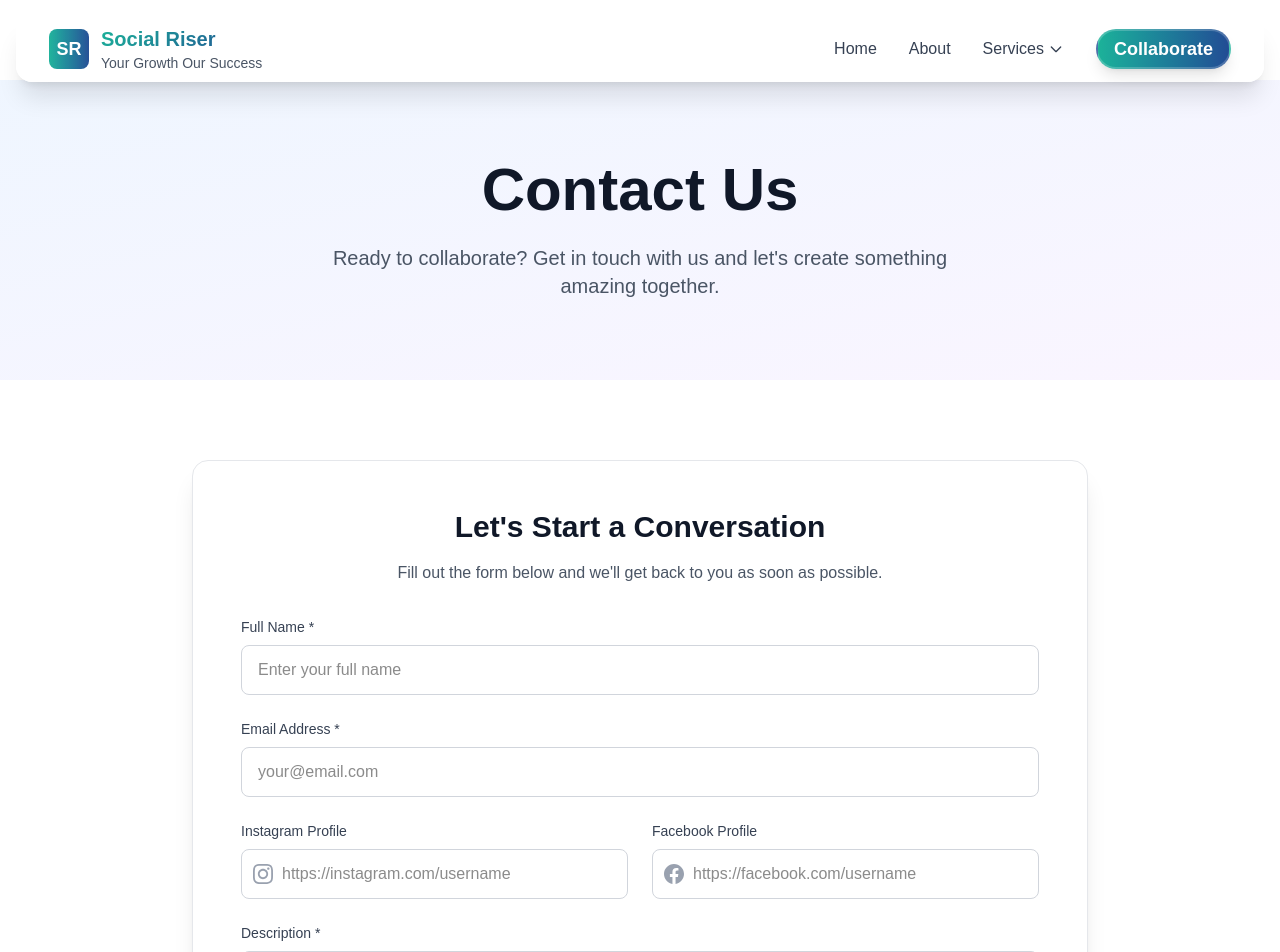
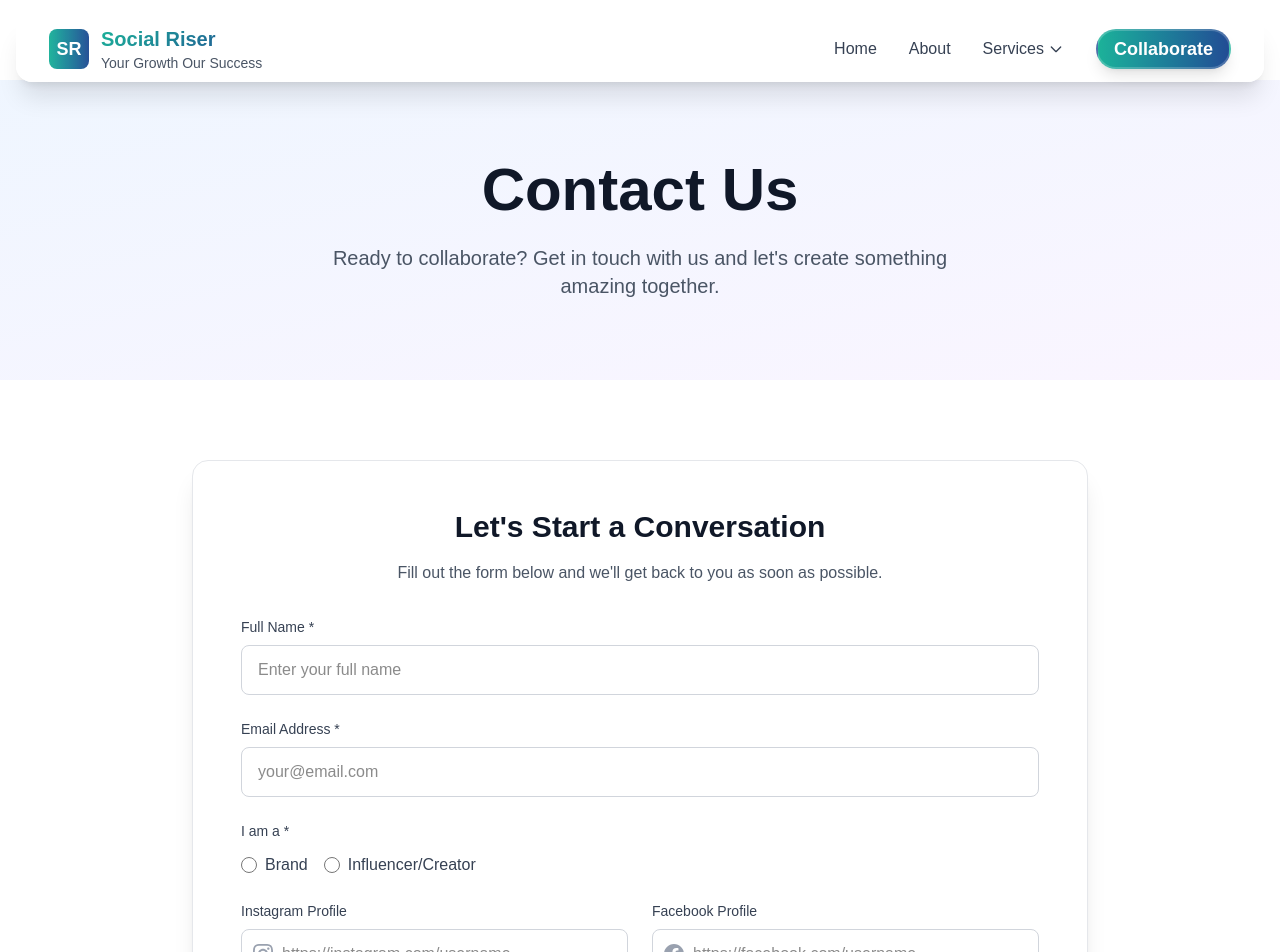
Before and after one commit to Yashaswi-Anand/SocialRiser, a Next.js app: page /contact in a window 1280 px wide. Shown: the top 952 px of the page. Built offline with nearby package versions, Linux system fonts and the light colour scheme.

Commit message:
user type added

```diff
--- a/src/app/contact/page.tsx
+++ b/src/app/contact/page.tsx
@@ -6,6 +6,7 @@ export default function Contact() {
   const [formData, setFormData] = useState({
     name: '',
     email: '',
+    userType: '',
     instagram: '',
     facebook: '',
     description: ''
@@ -25,6 +26,7 @@ export default function Contact() {
     const emailBody = `
 Name: ${formData.name}
 Email: ${formData.email}
+User Type: ${formData.userType || 'Not specified'}
 Instagram: ${formData.instagram || 'Not provided'}
 Facebook: ${formData.facebook || 'Not provided'}
 
@@ -47,6 +49,7 @@ ${formData.description}
     setFormData({
       name: '',
       email: '',
+      userType: '',
       instagram: '',
       facebook: '',
       description: ''
@@ -111,6 +114,39 @@ ${formData.description}
                   className="w-full px-4 py-3 border border-gray-300 rounded-lg focus:ring-2 focus:ring-blue-500 focus:border-transparent transition-colors"
                   placeholder="your@email.com"
                 />
+              </div>
+
+              {/* User Type Radio Buttons */}
+              <div>
+                <label className="block text-sm font-medium text-gray-700 mb-3">
+                  I am a *
+                </label>
+                <div className="flex flex-col sm:flex-row gap-4">
+                  <label className="flex items-center cursor-pointer">
+                    <input
+                      type="radio"
+                      name="userType"
+                      value="Brand"
+                      checked={formData.userType === 'Brand'}
+                      onChange={handleInputChange}
+                      className="w-4 h-4 text-[#1cb299] bg-gray-100 border-gray-300 focus:ring-[#1cb299] focus:ring-2"
+                      required
+                    />
+                    <span className="ml-2 text-gray-700 font-medium">Brand</span>
+                  </label>
+                  <label className="flex items-center cursor-pointer">
+                    <input
+                      type="radio"
+                      name="userType"
+                      value="Influencer/Creator"
+                      checked={formData.userType === 'Influencer/Creator'}
+                      onChange={handleInputChange}
+                      className="w-4 h-4 text-[#1cb299] bg-gray-100 border-gray-300 focus:ring-[#1cb299] focus:ring-2"
+                      required
+                    />
+                    <span className="ml-2 text-gray-700 font-medium">Influencer/Creator</span>
+                  </label>
+                </div>
               </div>
 
               {/* Social Media Links */}
```
